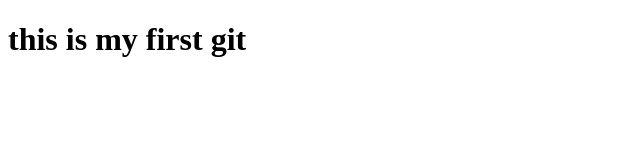
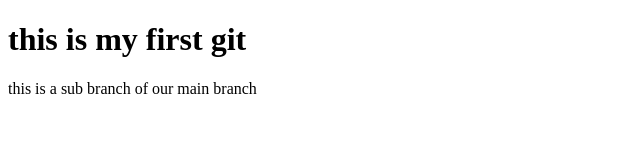
Before and after one commit to Nchuniwe/Git, a plain HTML site: page index.html in a window 1280 px wide. Shown: the whole page, without its empty margins (0-640 px from the left). Drawn offline with Linux system fonts and the light colour scheme.

Commit message:
this is from the coding branch

```diff
--- a/index.html
+++ b/index.html
@@ -7,5 +7,6 @@
 </head>
 <body>
   <h1>this is my first git</h1>
+  <p></p>this is a sub branch of our main branch</p>
 </body>
 </html>
```
